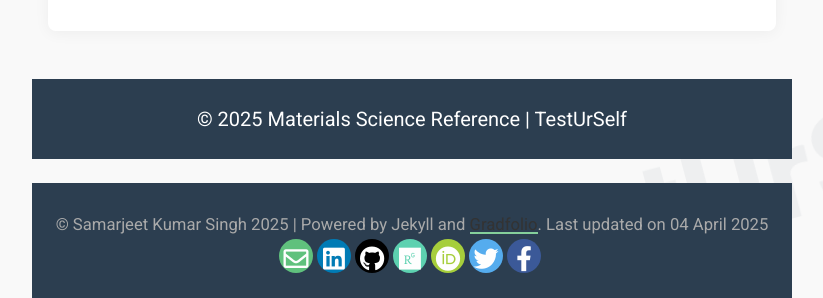
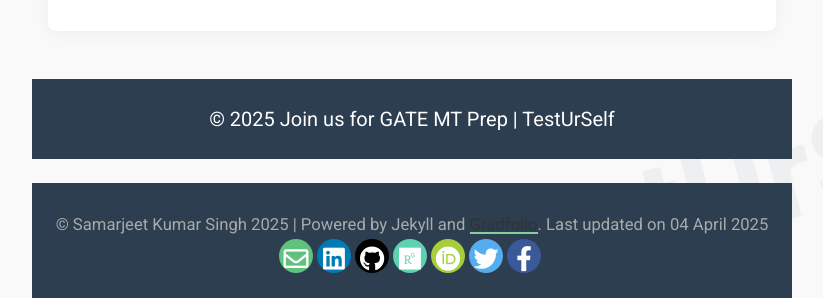
Before and after one commit to Samarjeetkumarsingh/website, a Jekyll site: the page built from _posts/2025-04-04-Phase-Diagram-Lever-Rule-Formuals.md, in a window 1280 px wide and 900 px high, scrolled down 3585 px. Shown: the part 599-897 px from the top of the window, without its empty margins (228-1051 px from the left). Built offline with Jekyll 4.4.1, drawn with Linux system fonts in a browser that asks for light colours; nearby versions of some CDN libraries; our own code applies the rules of GitHub Pages for plain Markdown files.

Commit message:
Update 2025-04-04-Phase-Diagram-Lever-Rule-Formuals.md

```diff
--- a/_posts/2025-04-04-Phase-Diagram-Lever-Rule-Formuals.md
+++ b/_posts/2025-04-04-Phase-Diagram-Lever-Rule-Formuals.md
@@ -379,7 +379,7 @@
 
     <footer>
         <div class="container">
-            <p>&copy; <span id="current-year"></span> Materials Science Reference | TestUrSelf</p>
+            <p>&copy; <span id="current-year"></span> Join us for GATE MT Prep | TestUrSelf</p>
         </div>
     </footer>
 
```
